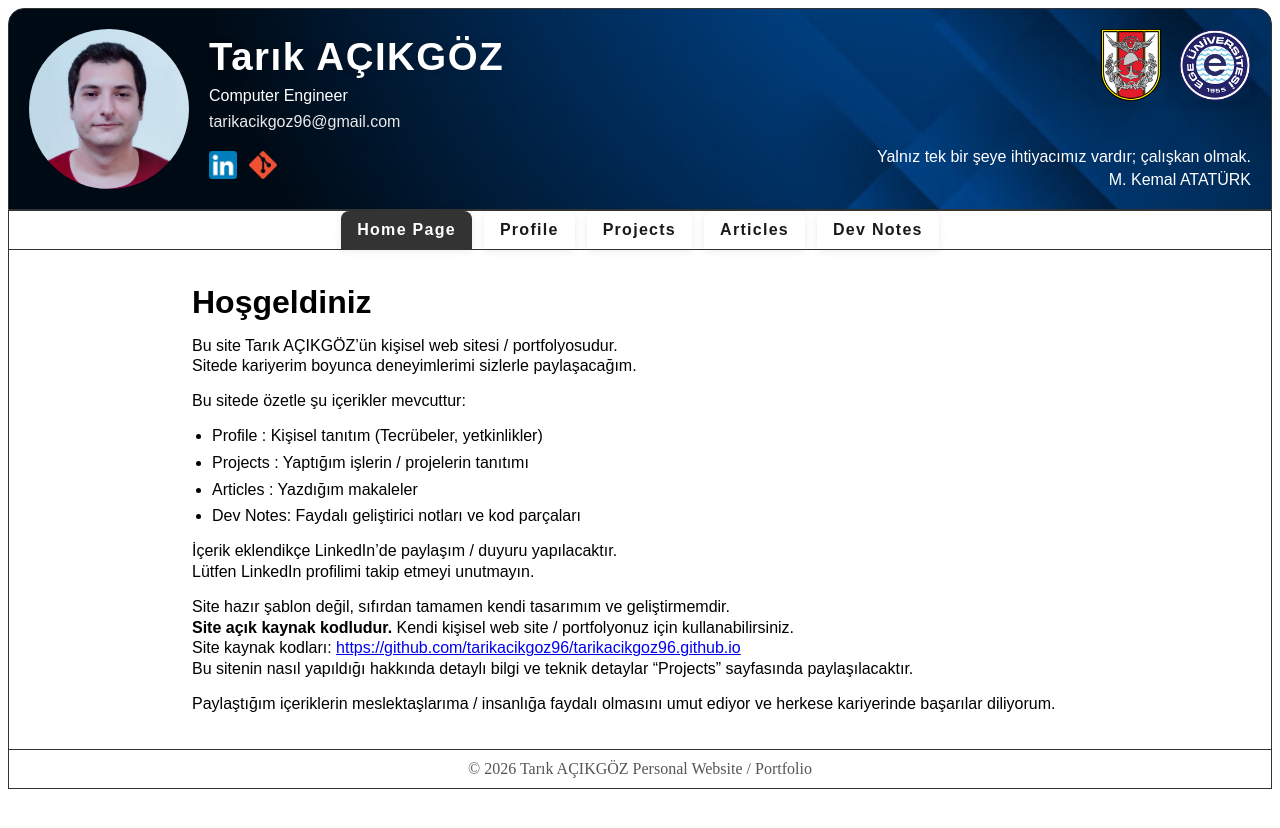
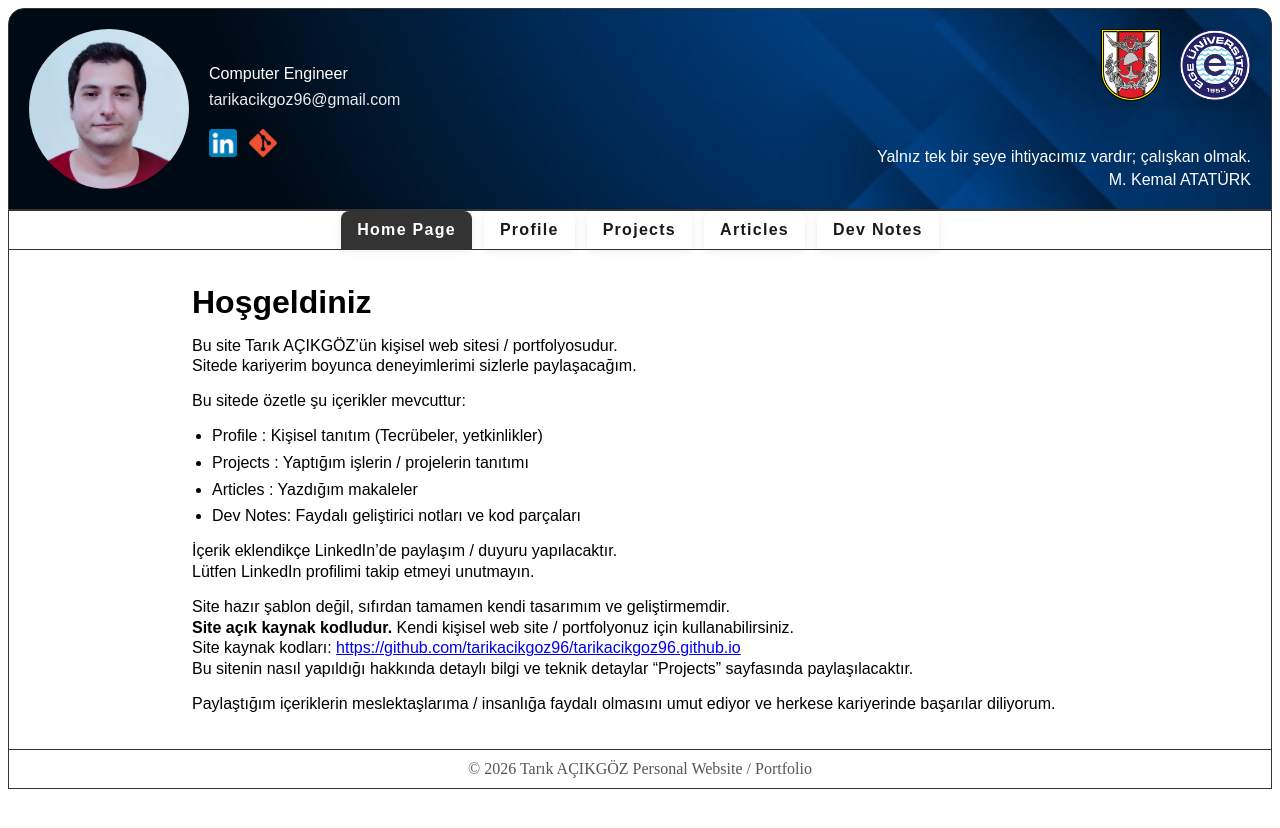
Before and after one commit to tarikacikgoz96/tarikacikgoz96.github.io, a Jekyll site: the page built from _contents/homePage.md, in a window 1280 px wide. Shown: the top 828 px of the page. Built offline with Jekyll 4.4.1, drawn with Linux system fonts in a browser that asks for light colours.

Commit message:
şablon konfigurasyon rev1.2

```diff
--- a/_includes/head.html
+++ b/_includes/head.html
@@ -2,7 +2,7 @@
 <head>
     <meta charset="UTF-8">
     <meta name="viewport" content="width=device-width, initial-scale=1.0">
-    <title>Tarık Portfolio</title>
+    <title>{{ site.data.settings.site_title }}</title>
 
     <link rel="stylesheet" href="{{ '/assets/css/header.css' | relative_url }}">
     <link rel="stylesheet" href="{{ '/assets/css/header-navigator.css' | relative_url }}">
--- a/_includes/header.html
+++ b/_includes/header.html
@@ -7,7 +7,7 @@
         <img src="{{ site.data.settings.logo }}" alt="Logo" class="header-logo">
 
         <div class="header-title">
-            <h1>{{ site.data.settings.site_title }}</h1>
+            <h1>{{ site.data.settings.profile_name }}</h1>
             <p>{{ site.data.settings.job_title }}</p>
             <p>{{ site.data.settings.email }}</p>
             <div class="social-links">
```
